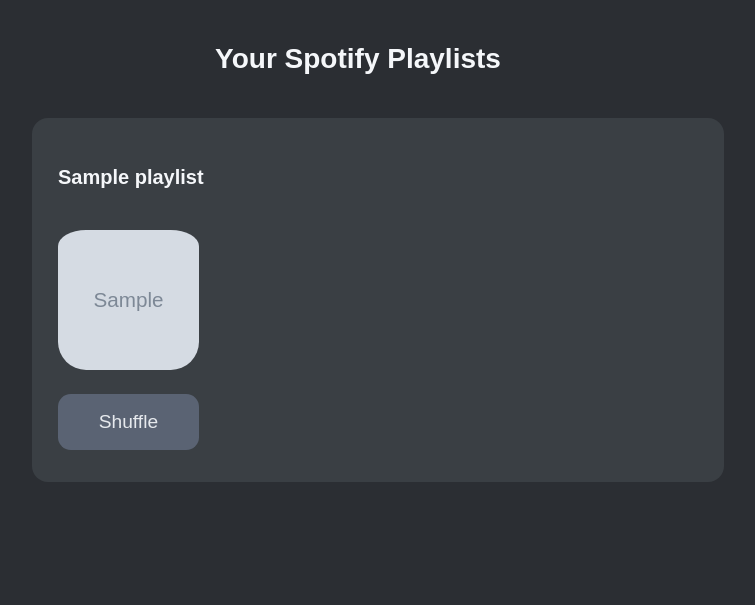
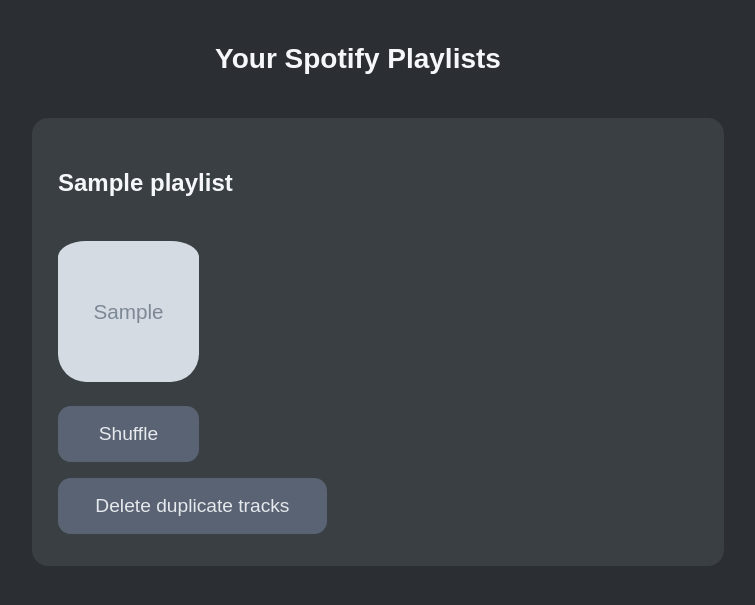
Before and after one commit to G-Chist/spotify_shuffler, a Flask app: template templates/playlists.html in a window 1280 px wide. Shown: the top 605 px of the page, without its empty margins (282-1037 px from the left). Run offline with Flask 3, Linux system fonts and the light colour scheme; the template is opened without the code that fills it: most values are stand-ins (such as "Sample title", 1, 10 or a date in 2020); grey boxes marked "Sample" are stand-in pictures.

Commit message:
Delete duplicate tracks button added (does not work yet)

```diff
--- a/app.py
+++ b/app.py
@@ -224,7 +224,7 @@ def shuffle_playlist(playlist_id):
     return redirect(url_for('playlists'))  # Redirect back to the playlists page
 
 
-# Route to handle shuffle button click (receives playlist ID)
+# Route to handle fast shuffle button click (receives playlist ID)
 @app.route('/fast_shuffle_playlist/<playlist_id>', methods=['GET'])  # Define the route to shuffle a playlist
 def fast_shuffle_playlist(playlist_id):
     shuffle_start_time = time.time()  # Get time (in seconds) when shuffling started
@@ -247,5 +247,10 @@ def fast_shuffle_playlist(playlist_id):
     return redirect(url_for('playlists'))  # Redirect back to the playlists page
 
 
+@app.route('/delete_duplicate_tracks/<playlist_id>', methods=['GET'])  # Define the route to shuffle a playlist
+def delete_duplicate_tracks(playlist_id):
+    return redirect(url_for('playlists'))  # Redirect back to the playlists page
+
+
 if __name__ == '__main__':
     app.run(port=5000)  # Run the Flask application on port 5000
--- a/static/style.css
+++ b/static/style.css
@@ -11,7 +11,7 @@ h1 {
 }
 
 h2 {
-    font-size: 2.5vh;  /* Font size is 2.5% of the viewport height */
+    font-size: 3vh;  /* Font size is 2.5% of the viewport height */
     color: #F5F7FA; /* Brighter off-white for headers */
     padding: 2vh 10vw 1vh 0vw;  /* Top, right, bottom, left padding */
 }
@@ -62,10 +62,10 @@ li {
     display: flex;
 }
 
-.shuffle_button {
+.delete_duplicates_button {
     margin: 2vh 0vw 0vh 0vw; /* Ensure there is space between buttons */
     display: inline-block; /* display in 1 line with other buttons */
-    width: max(11vw, 11vh);  /* larger value between 11% of viewport width or height */
+    width: max(21vw, 21vh);  /* larger value between 21% of viewport width or height */
     height: 7vh;
     font-size: max(1.5vw, 1.5vh);  /* larger value between 1.5% of viewport width or height */
     background-color: #5A6373; /* Subtle gray-blue */
@@ -78,11 +78,11 @@ li {
     transition: background-color 0.3s ease, box-shadow 0.3s ease;
 }
 
-.shuffle_button:hover {
+.delete_duplicates_button:hover {
     background-color: #6B7486; /* Slightly brighter on hover */
 }
 
-.shuffle_button:active {
+.delete_duplicates_button:active {
     background-color: #434A54; /* Darker click effect */
 }
 
--- a/templates/playlists.html
+++ b/templates/playlists.html
@@ -46,9 +46,14 @@
                                 <button type="submit" class="shuffle_button">Shuffle</button>
                             </form>
                             -->
-
                             <form action="{{ url_for('fast_shuffle_playlist', playlist_id=playlist.id) }}" method="GET">  <!-- Form to handle the fast_shuffle action for the playlist -->
                                 <button type="submit" class="fast_shuffle_button">Shuffle</button>  <!-- Button to submit the form and trigger the fast shuffle action -->
+                            </form>
+                        </div>
+
+                        <div class="button_container">
+                            <form action="{{ url_for('delete_duplicate_tracks', playlist_id=playlist.id) }}" method="GET">  <!-- Form to handle the delete_duplicate_tracks action for the playlist -->
+                                <button type="submit" class="delete_duplicates_button">Delete duplicate tracks</button>  <!-- Button to submit the form and trigger the duplicate track deleting action -->
                             </form>
                         </div>
 
```
